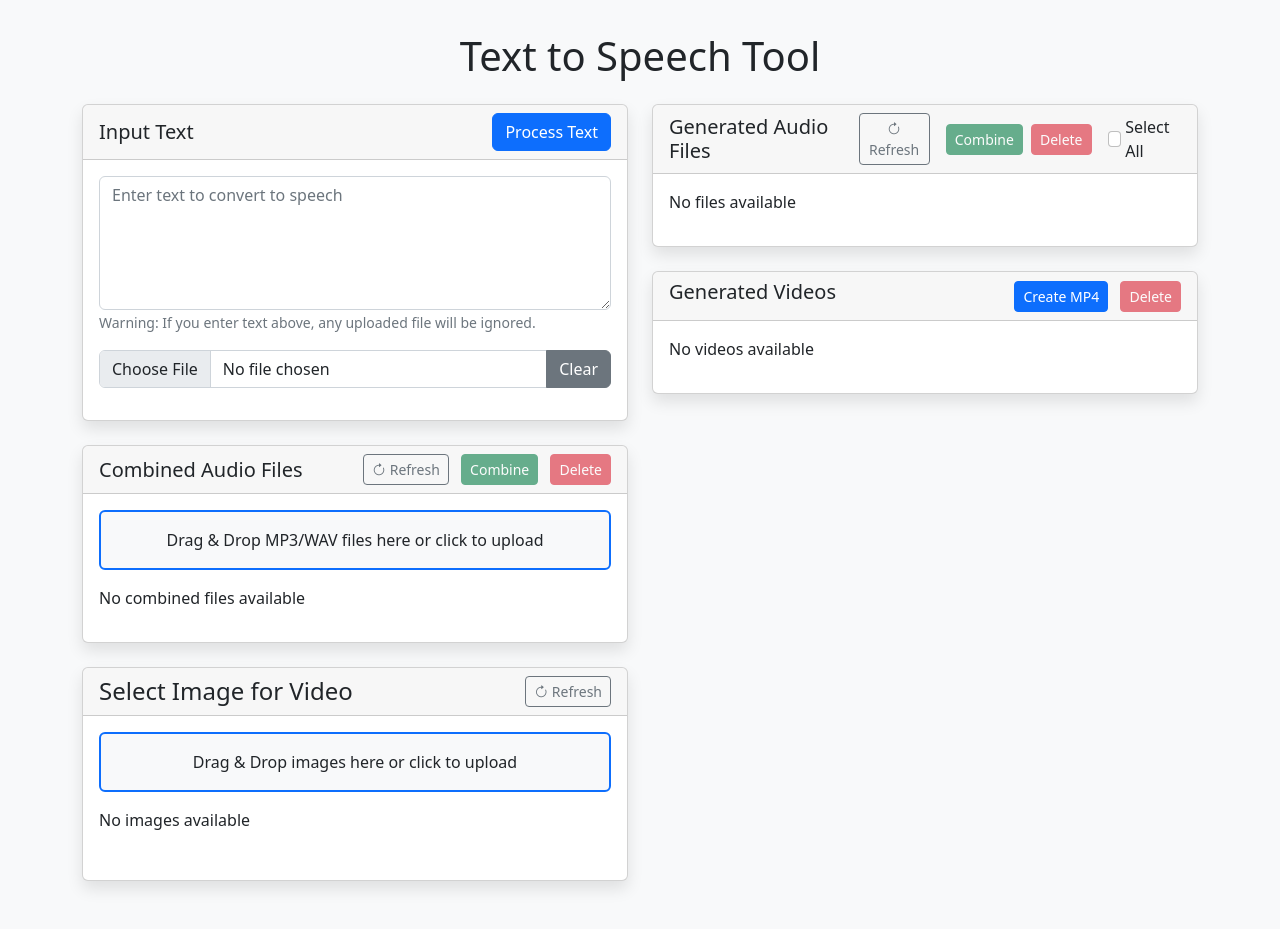
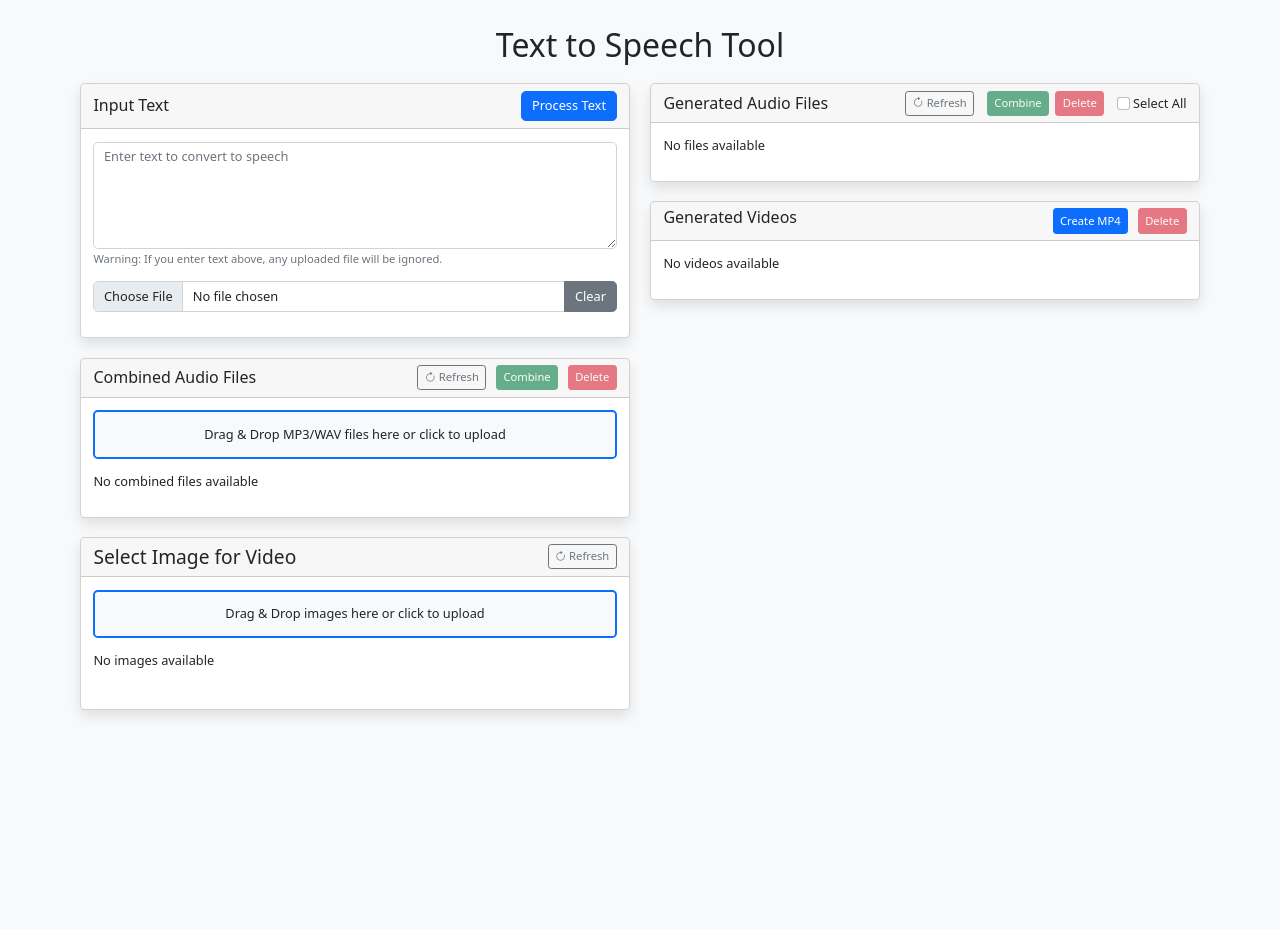
Before and after one commit to alperyzx/TR_tts, a Flask app: page / in a window 1280 px wide. After the commit the page ends 717 px from the top, so only its background shows below. Run offline with Flask 3, Linux system fonts and the light colour scheme; data that the repository does not hold is empty; parts of the project's set-up code (start-up, migrations or seed data) failed here and were passed over; some libraries are stand-ins or nearby versions.

Commit message:
Enhance base font size: set html font size to 80% for improved readability

```diff
--- a/templates/index.html
+++ b/templates/index.html
@@ -7,6 +7,9 @@
     <link rel="stylesheet" href="https://cdn.jsdelivr.net/npm/bootstrap@5.2.3/dist/css/bootstrap.min.css">
     <link rel="stylesheet" href="https://cdn.jsdelivr.net/npm/bootstrap-icons@1.10.0/font/bootstrap-icons.css">
     <style>
+        html {
+            font-size: 80%;
+        }
         body {
             padding-top: 2rem;
             background-color: #f8f9fa;
```
